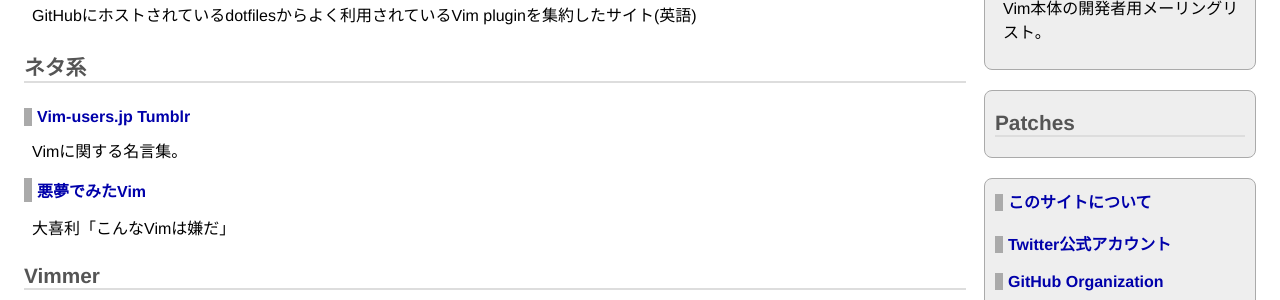
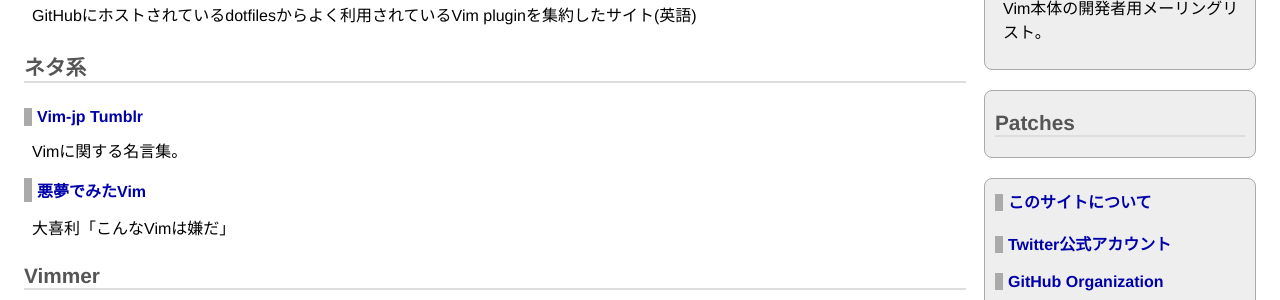
Before and after one commit to vim-jp/vim-jp.github.io, a Jekyll site: the page built from links.html, in a window 1280 px wide. Shown: the part 1139-1439 px from the top of the page. Built offline with Jekyll 4.4.1, drawn with Linux system fonts in a browser that asks for light colours; nearby versions of some CDN libraries; comment, search, counter and statistics services are not loaded.

Commit message:
Fix URL to tumblr

```diff
--- a/links.html
+++ b/links.html
@@ -40,7 +40,7 @@
 
 <h2>ネタ系</h2>
 <dl>
-    <dt><a href="http://vim-users-jp.tumblr.com/">Vim-users.jp Tumblr</a></dt>
+    <dt><a href="http://vim-jp.tumblr.com/">Vim-jp Tumblr</a></dt>
     <dd>Vimに関する名言集。</dd>
     <dt><a href="http://togetter.com/li/120258">悪夢でみたVim</a></dt>
     <dd>大喜利「こんなVimは嫌だ」</dd>
```
